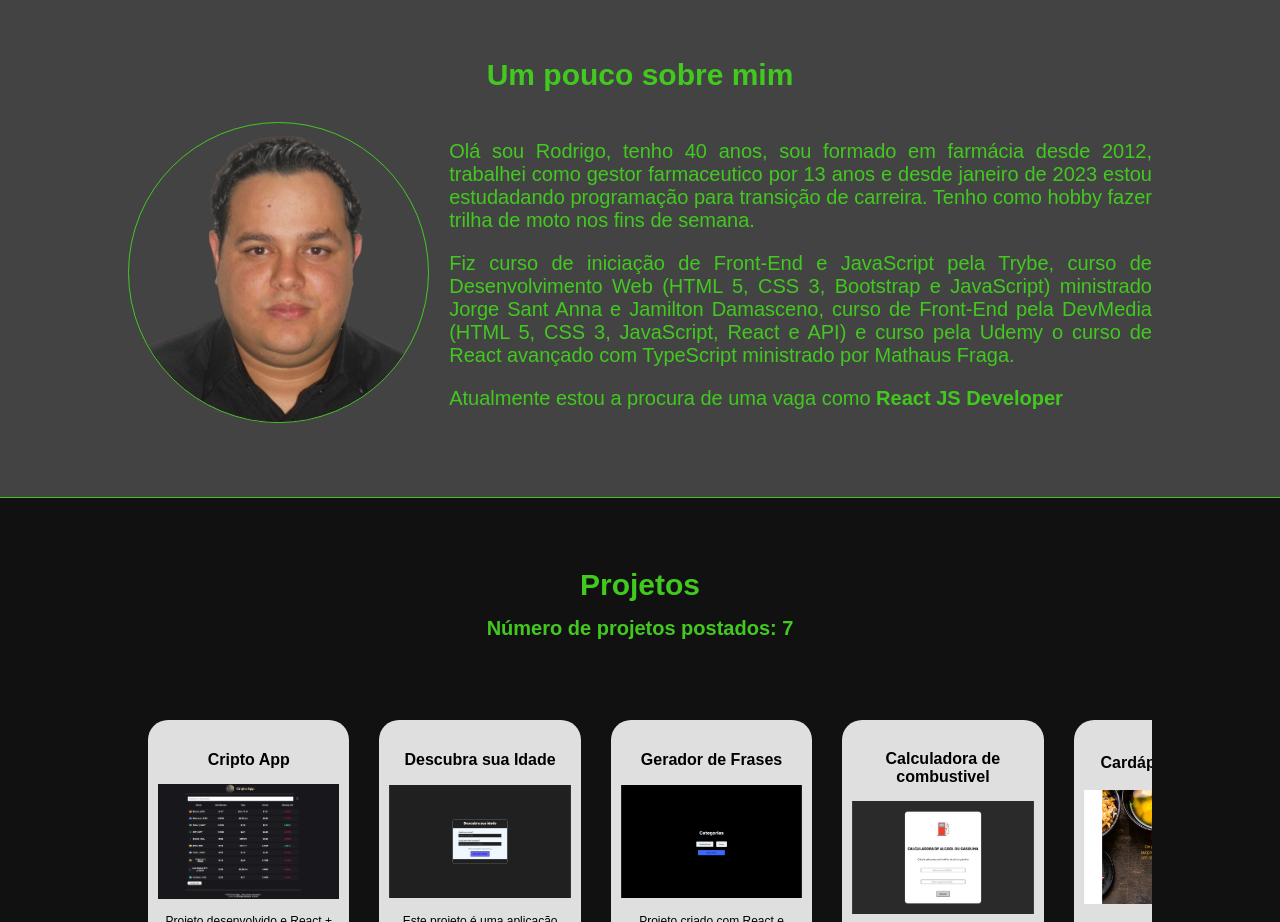
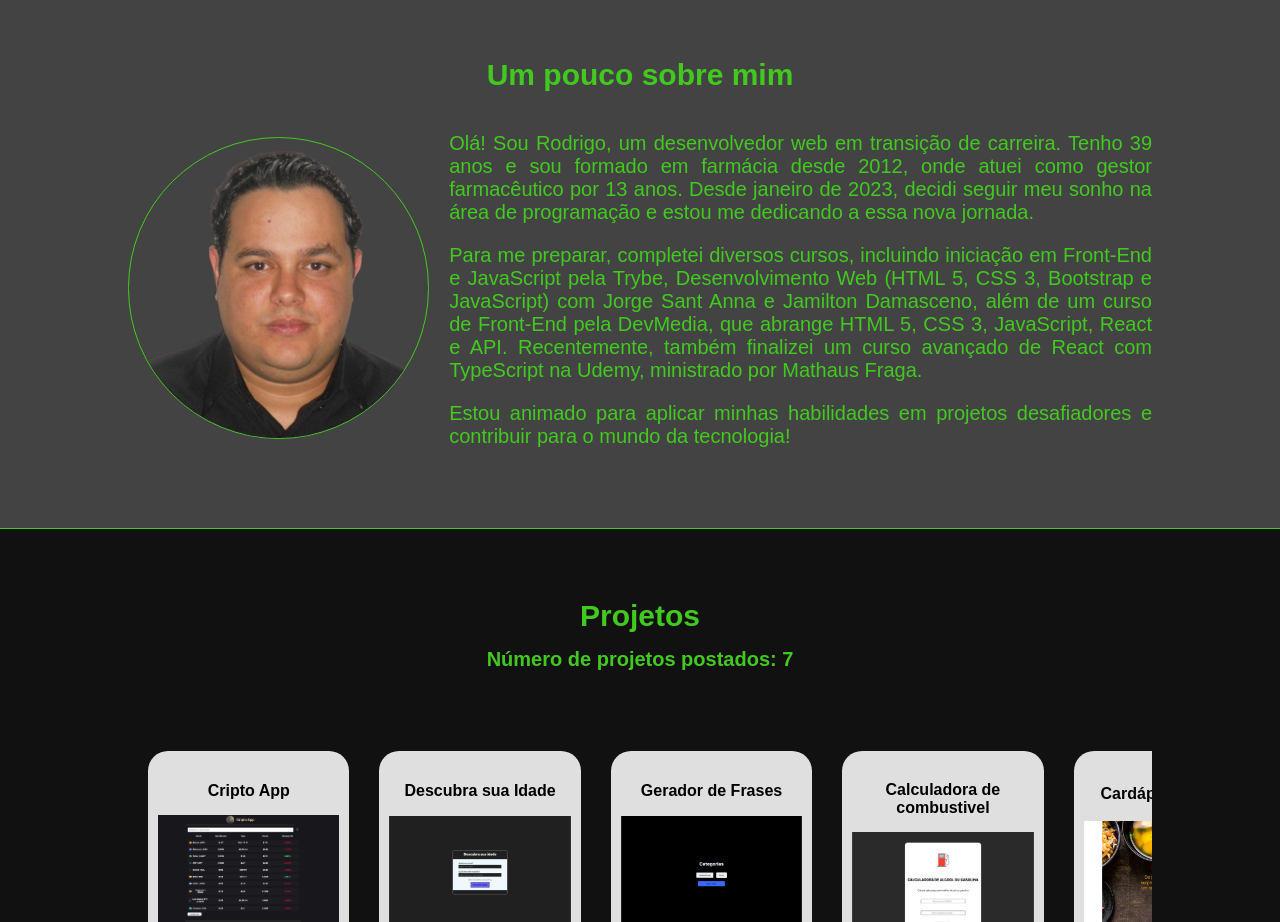
Before and after one commit to mtrodrigo/portifolio, a React (Vite) app: page / in a window 1280 px wide. Shown: the part 860-1782 px from the top of the page. Built offline with nearby package versions, Linux system fonts and the light colour scheme.

Commit message:
atualizaçãodo componente sobre

```diff
--- a/src/components/sobre/Sobre.tsx
+++ b/src/components/sobre/Sobre.tsx
@@ -2,13 +2,6 @@ import ImgSobre from '/img/rodrigo.png'
 import style from './Sobre.module.css'
 
 function Sobre() {
-    const anoAniversario = 1985;
-    const anoTrabalho = 2012;
-    const data = new Date()
-    const idade = data.getFullYear() - anoAniversario;
-    const trabalho = data.getFullYear() - anoTrabalho
-
-
     return (
       <>
         <section className={style.sobre}>
@@ -19,18 +12,21 @@ function Sobre() {
                         <img src={ImgSobre} alt="" />
                     </div>
                     <div className={style.text_container}>
-                        <p>Olá sou Rodrigo, tenho {idade} anos, sou formado em farmácia desde 2012,
-                            trabalhei como gestor farmaceutico por {trabalho} anos e
-                            desde janeiro de 2023 estou estudadando programação para transição de carreira.
-                            Tenho como hobby fazer trilha de moto nos fins de semana.
-                        </p>
-                        <p>Fiz curso de iniciação de Front-End e JavaScript pela Trybe, curso de Desenvolvimento Web
-                            (HTML 5, CSS 3, Bootstrap e JavaScript) ministrado Jorge Sant Anna e Jamilton Damasceno, curso de Front-End
-                            pela DevMedia (HTML 5, CSS 3,  JavaScript, React e API) e curso pela Udemy o
-                            curso de React avançado com TypeScript ministrado por Mathaus Fraga.
+                        <p>
+                            Olá! Sou Rodrigo, um desenvolvedor web em transição de carreira. Tenho 39 anos e sou formado
+                            em farmácia desde 2012, onde atuei como gestor farmacêutico por 13 anos. Desde janeiro de 2023,
+                            decidi seguir meu sonho na área de programação e estou me dedicando a essa nova jornada.
                         </p>
                         <p>
-                            Atualmente estou a procura de uma vaga como <strong>React JS Developer</strong>
+                            Para me preparar, completei diversos cursos, incluindo iniciação em Front-End e JavaScript pela
+                             Trybe, Desenvolvimento Web (HTML 5, CSS 3, Bootstrap e JavaScript) com Jorge Sant Anna e Jamilton
+                              Damasceno, além de um curso de Front-End pela DevMedia, que abrange HTML 5, CSS 3, JavaScript,
+                              React e API. Recentemente, também finalizei um curso avançado de React com TypeScript na Udemy,
+                               ministrado por Mathaus Fraga.
+
+                        </p>
+                        <p>
+                        Estou animado para aplicar minhas habilidades em projetos desafiadores e contribuir para o mundo da tecnologia!
                         </p>
                     </div>
                 </div>
```
